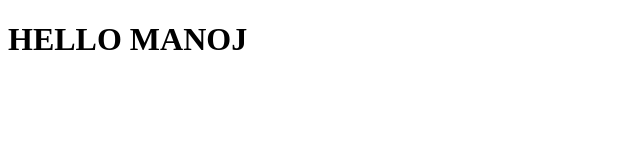
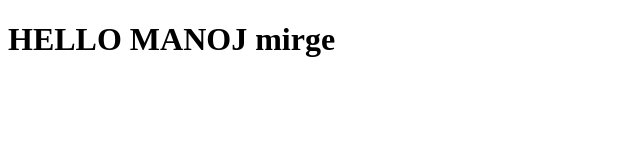
Before and after one commit to manoj876/manoj123, a plain HTML site: page index.html in a window 1280 px wide. Shown: the whole page, without its empty margins (0-640 px from the left). Drawn offline with Linux system fonts and the light colour scheme.

Commit message:
new file again

```diff
--- a/index.html
+++ b/index.html
@@ -4,6 +4,6 @@
 <title>HELLO MANOJ</title>
 </head>
 <body>
-<h1>HELLO MANOJ</h1>
+<h1>HELLO MANOJ mirge</h1>
 </body>
 </html>
```
